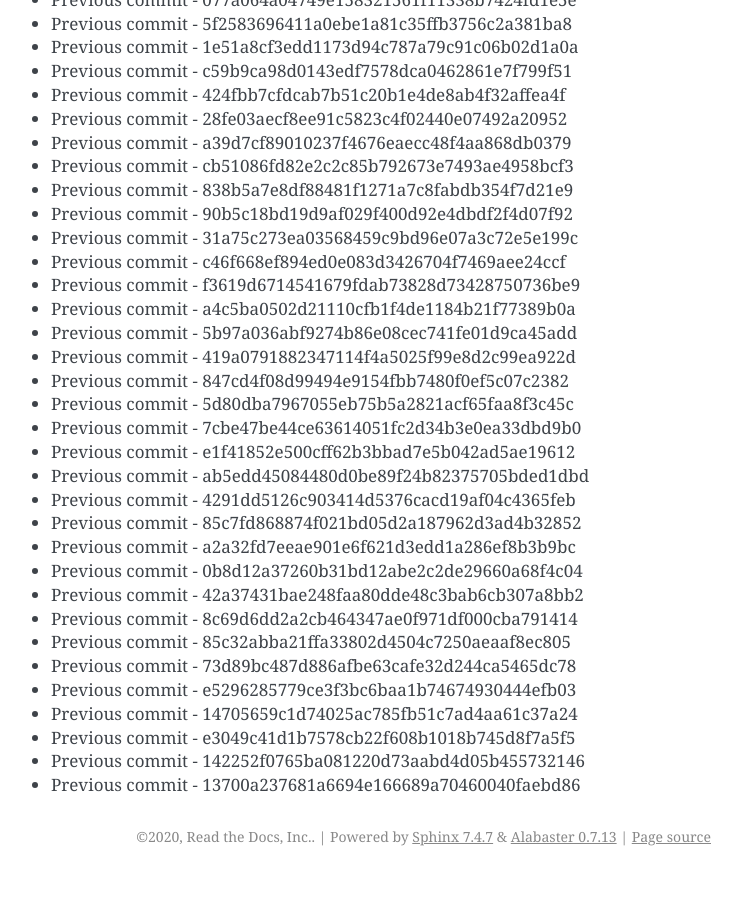
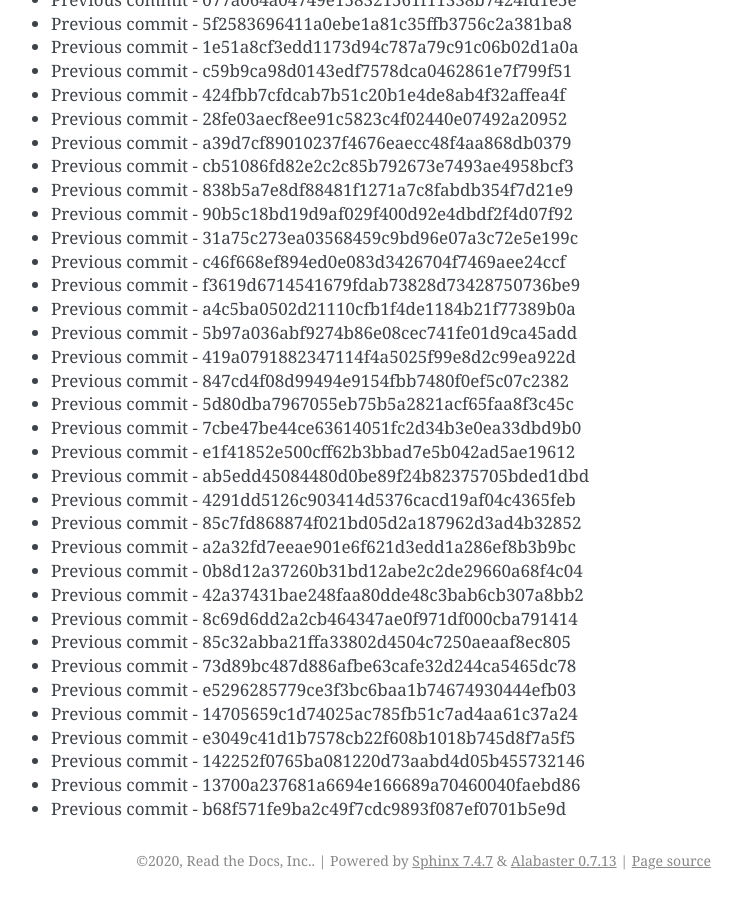
Before and after one commit to readthedocs/rtd-git-stresstest, a Sphinx documentation site: the page built from docs/updates.rst, in a window 1280 px wide and 900 px high, scrolled down 35066 px. Shown: the whole window, without its empty margins (399-1141 px from the left). Built offline with Sphinx 7.4.7, drawn with Linux system fonts in a browser that asks for light colours; before the commit the page ends 35942 px from its top, so only the background shows below that.

Commit message:
Generating commit from previous: b68f571fe9ba2c49f7cdc9893f087ef0701b5e9d

```diff
--- a/docs/updates.rst
+++ b/docs/updates.rst
@@ -1505,3 +1505,4 @@ It can be tested for any performance characteristics.
 * Previous commit - e3049c41d1b7578cb22f608b1018b745d8f7a5f5
 * Previous commit - 142252f0765ba081220d73aabd4d05b455732146
 * Previous commit - 13700a237681a6694e166689a70460040faebd86
+* Previous commit - b68f571fe9ba2c49f7cdc9893f087ef0701b5e9d
```
